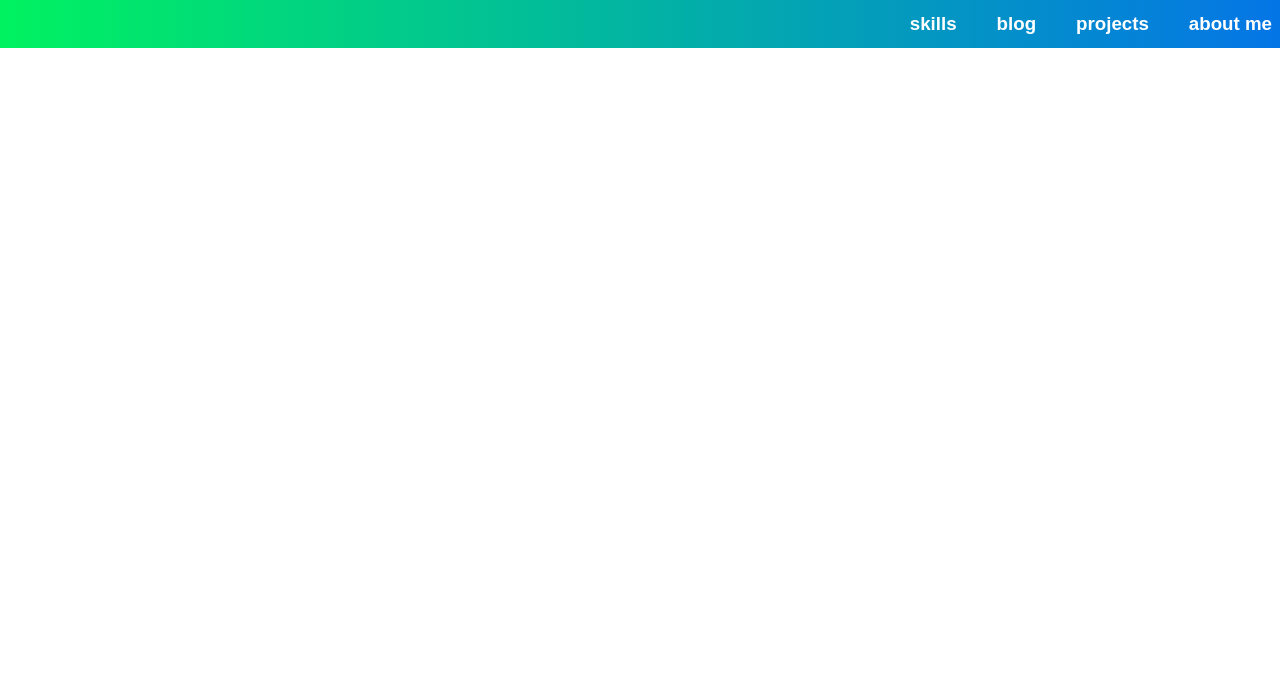
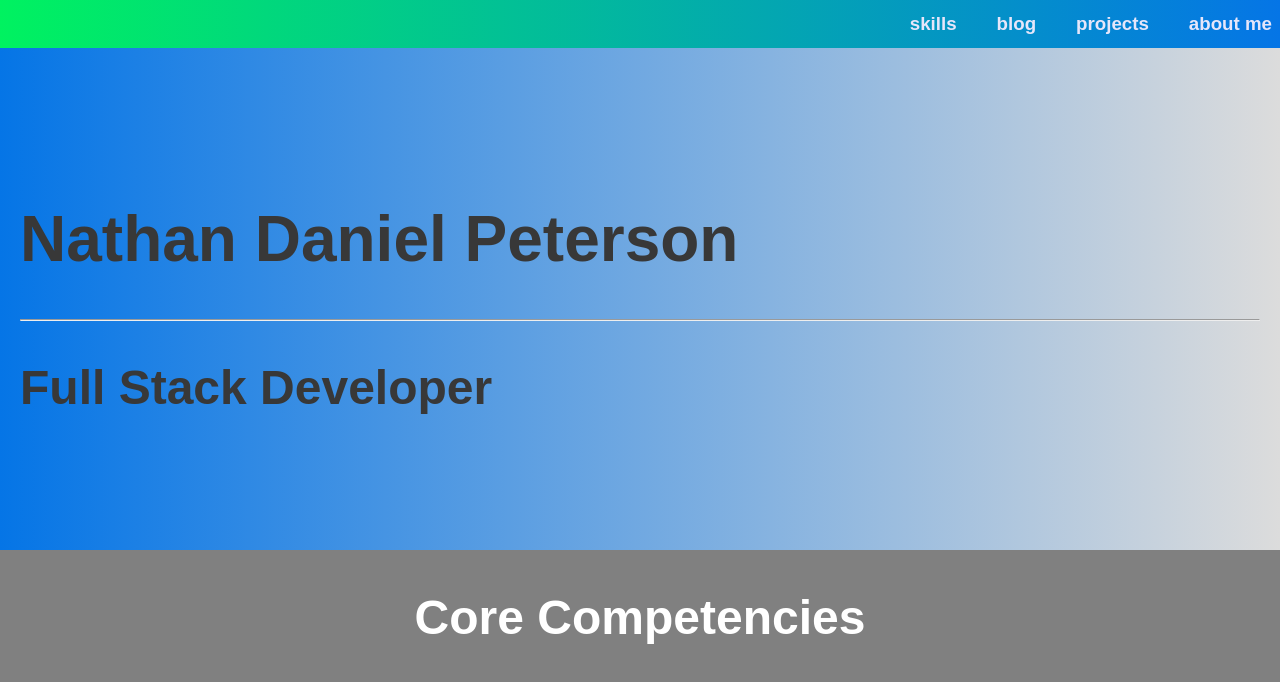
Before and after one commit to nathandpeterson/portfolio-react, a React (Create React App) app: page / in a window 1280 px wide. Shown: the top 682 px of the page. Built offline with nearby package versions, Linux system fonts and the light colour scheme.

Commit message:
build basic nav and header

```diff
--- a/src/App.js
+++ b/src/App.js
@@ -1,11 +1,15 @@
 import React, { Component } from 'react'
-import Nav from './components/Nav/Nav.js'
+import Nav from './components/Nav/Nav'
+import Header from './components/Header/Header'
+import Competencies from './components/Competencies/Competencies'
 
 class App extends Component {
   render() {
     return (
       <div>
         <Nav />
+        <Header />
+        <Competencies />
       </div>
     )
   }
--- /dev/null
+++ b/src/components/Competencies/Competencies.css
@@ -0,0 +1,10 @@
+.competencies-background{
+  background-color: gray;
+  color: white;
+  height: 500px;
+  width: 100%;
+}
+
+.competencies-header {
+  font-size: 3rem;
+}
--- /dev/null
+++ b/src/components/Competencies/Competencies.js
@@ -0,0 +1,12 @@
+import React from 'react'
+import './Competencies.css'
+
+const Competencies = () => (
+  <div className="competencies-background">
+    <div className="center">
+      <h2 className="competencies-header">Core Competencies</h2>
+    </div>
+  </div>
+)
+
+export default Competencies
--- /dev/null
+++ b/src/components/Header/Header.css
@@ -0,0 +1,19 @@
+.header-background {
+    width: 100%;
+    height: 550px;
+    opacity: 9;
+    display: flex;
+    flex-flow: column;
+    justify-content: center;
+    z-index: -1000;
+    background: #00f260; /* fallback for old browsers */
+    background: -webkit-linear-gradient(to right,#0575e6, #DCDCDC); /* Chrome 10-25, Safari 5.1-6 */
+    background: linear-gradient(to right, #0575e6, #DCDCDC); /* W3C, IE 10+/ Edge, Firefox 16+, Chrome 26+, Opera 12+, Safari 7+ */
+}
+
+.name-text {
+  font-size: 2rem;
+  padding: 1.5rem 1.25rem;
+  margin-top: 4rem;
+  color: #383838;
+}
--- /dev/null
+++ b/src/components/Header/Header.js
@@ -0,0 +1,16 @@
+import React from 'react'
+import './Header.css'
+
+const Header = () => (
+  <div className="header-background">
+    <div className="name-text">
+      <h1>Nathan Daniel Peterson</h1>
+      <hr />
+      <h2>Full Stack Developer</h2>
+    </div>
+
+
+  </div>
+)
+
+export default Header
--- a/src/components/Nav/nav.css
+++ b/src/components/Nav/nav.css
@@ -1,25 +1,36 @@
 
 .nav-header {
   position: fixed;
+  overflow: hidden;
+  margin-top: 0;
+  top: 0;
   height: 3rem;
   width: 100%;
   background: #00f260; /* fallback for old browsers */
   background: -webkit-linear-gradient(to right, #00f260, #0575e6); /* Chrome 10-25, Safari 5.1-6 */
   background: linear-gradient(to right, #00f260, #0575e6); /* W3C, IE 10+/ Edge, Firefox 16+, Chrome 26+, Opera 12+, Safari 7+ */
   color: white;
+  opacity: .8;
   display: flex;
   flex-direction:row-reverse;
   align-items: center;
+  z-index: 1000;
+}
+
+.nav-header:hover {
+  opacity: 1;
+  color: lavender;
 }
 
 .nav-header h3 {
   margin-left: 1.5rem;
   padding: .5rem;
   border-radius: 15px;
+  cursor: pointer;
 }
 
 .nav-header h3:hover {
-  color: blue;
-  background-color: white;
+  color: black;
+  background-color: rgba(102, 255, 255, .7);
   transition: 1s;
 }
--- a/src/index.css
+++ b/src/index.css
@@ -1,5 +1,10 @@
 body {
-  margin: 0;
+  margin: 0 auto;
   padding: 0;
   font-family: sans-serif;
 }
+
+.center {
+  display: flex;
+  justify-content: center;
+}
```
Also changed, not shown: src/img/inflicted.png (added), 1 other file (tests, documents, lock files or other folders).
